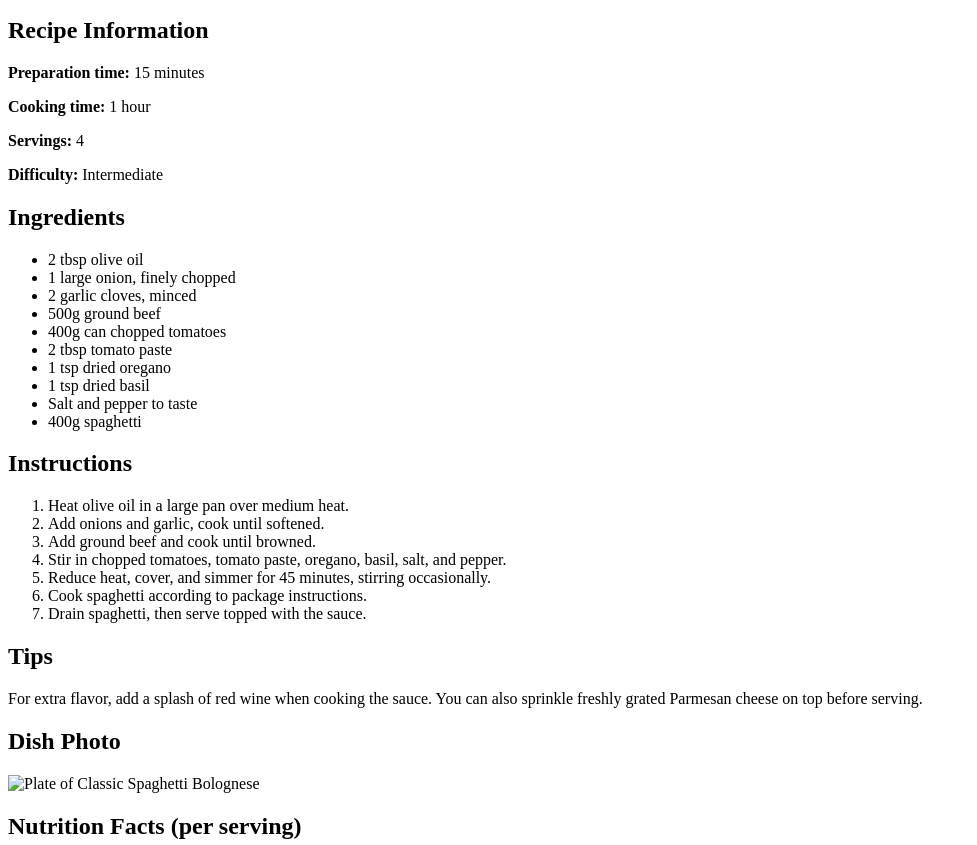
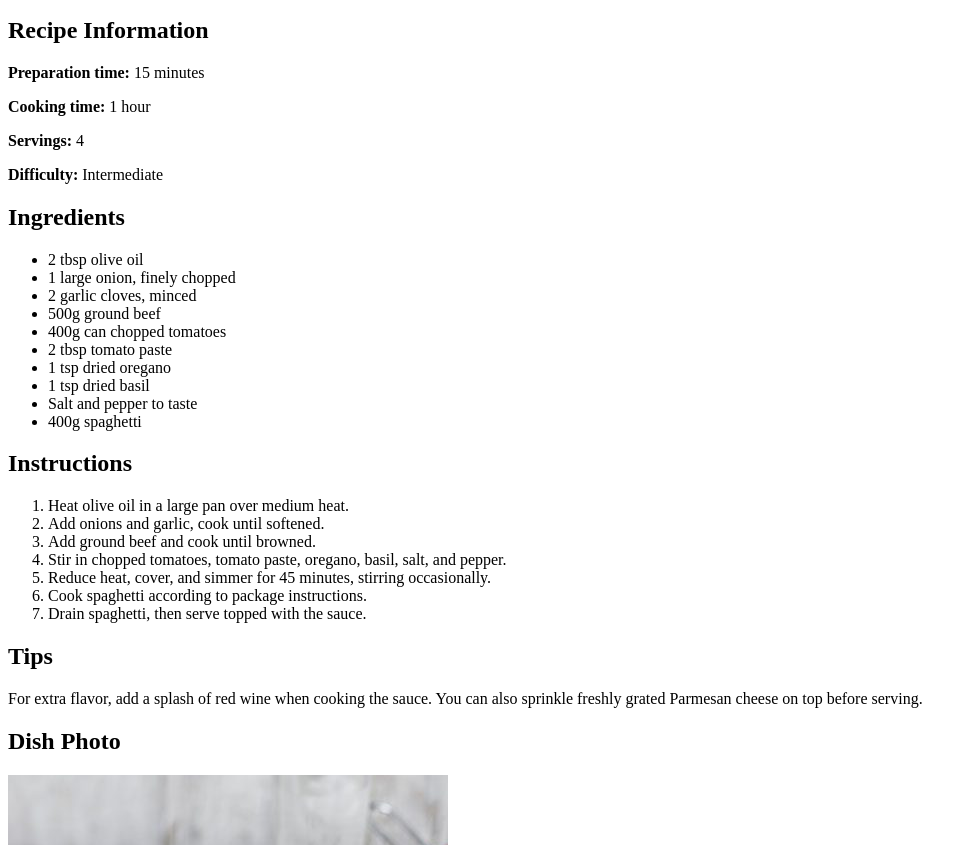
Before and after one commit to Fola428/ALT-SCHOOL, a plain HTML site: page index.html in a window 1280 px wide. Shown: the part 101-946 px from the top of the page, without its empty margins (0-977 px from the left). Drawn offline with Linux system fonts and the light colour scheme.

Commit message:
index.html

```diff
--- a/index.html
+++ b/index.html
@@ -68,7 +68,7 @@
 
     <section>
         <h2>Dish Photo</h2>
-        <img src="IMG_5261.jpg" alt="Plate of Classic Spaghetti Bolognese" style="max-width: 100%; height: auto;">
+        <img src="classic-spaghetti-bolognese.jpg" alt="Plate of Classic Spaghetti Bolognese" style="max-width: 100%; height: auto;">
     </section>
 
 
```
